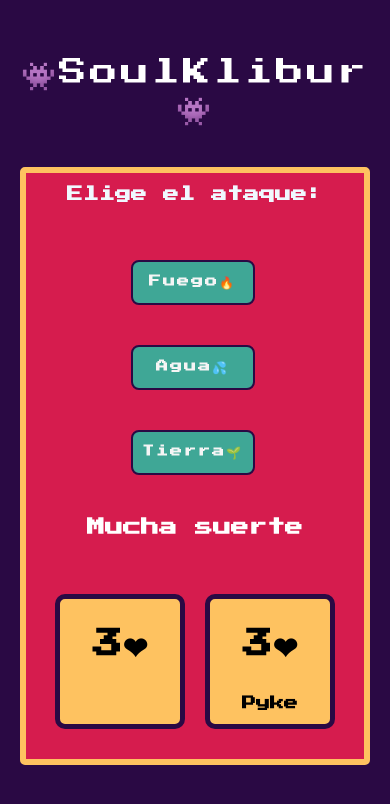
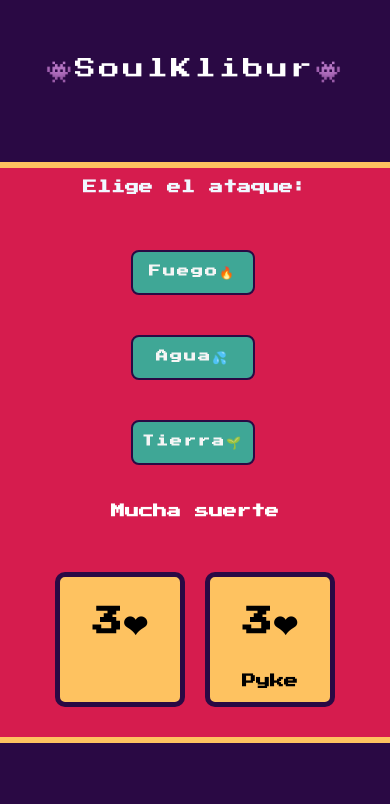
Before and after one commit to Dev-Joshua/SoulKlibur-v1, a plain HTML site: page index.html in a window 390 px wide. Both pictures are taken after a click on the button "Seleccionar". Drawn offline with Linux system fonts and the light colour scheme; a web font is replaced by a local one.

Commit message:
update diseño responsive

```diff
--- a/JavaScript/soulKlibur.js
+++ b/JavaScript/soulKlibur.js
@@ -132,11 +132,11 @@ function iniciarJuego(){
 
 //Creo la funcion de seleccionarPersonajeJugador cuando den click en botonPersonajeJugador
 function seleccionarPersonajeJugador(){
-
+  //Manipulamos esta funcion
   sectionSelectPersonaje.style.display = 'none';
   sectionSelectAtaque.style.display = 'flex';
 
-
+  //Estos input estan ligados a elementos de HTML que colocamos con JS.
   //Con .checked validamos que el input(radio) este seleccionado
   if(inputAkali.checked){            //SI! este input tiene la propiedad checked como true, entonces se ejecuta la funcion para mostrar en el HTML el personaje seleccionada
     spanPersonajeJugador.innerHTML = 'Akali';
--- a/styles.css
+++ b/styles.css
@@ -27,7 +27,7 @@ body{
   display: flex;
   flex-direction: column;
   height: 500px;
-  width: 60vh;
+  width: 70vh;
   align-items: center;
   border: 10px solid #D61C4E;
   border-radius: 5px;
@@ -35,7 +35,7 @@ body{
   margin-top: 100px;
 }
 .subtitulo{
-  font-size: 30px;
+  font-size: 22px;
   color: aliceblue;
   font-weight: bold;
   font-family: 'Press Start 2P','GraphicPixel', 'HISKYFLIPPERLOWBOLD';
@@ -142,7 +142,7 @@ button{
   align-items: center;
 }
 #resultado{
-  font-size: 18px;
+  font-size: 14px;
   font-weight: bold;
   font-family: 'Press Start 2P','GraphicPixel', 'HISKYFLIPPERHIBOLD';
 }
@@ -185,7 +185,7 @@ button{
 @media (max-width: 428px) {
   .titulo{
     color: white;
-    font-size: 28px;
+    font-size: 21px;
     font-family: 'Press Start 2P', 'Fipps', sans-serif;
     /* width: auto; */
     height: 60px;
@@ -198,7 +198,7 @@ button{
     display: flex;
     flex-direction: column;
     height: auto;
-    width: 40vh;
+    width: 48vh;
     align-items: center;
     border: 10px solid #D61C4E;
     border-radius: 5px;
@@ -206,7 +206,7 @@ button{
     margin-top: 30px;
   }
   .subtitulo{
-    font-size: 16px;
+    font-size: 14px;
     color: aliceblue;
     font-weight: bold;
     font-family: 'Press Start 2P', 'GraphicPixel', 'HISKYFLIPPERLOWBOLD';
@@ -250,7 +250,7 @@ button{
     flex-direction: column;
     align-items: center;
     height: auto;
-    width: 40vh;
+    width: 48vh;
     align-items: center;
     border: 6px solid #FEC260;
     border-radius: 5px;
@@ -286,7 +286,7 @@ button{
   gap: 20px;
  }
  #resultado{
-  font-size: 18px;
+  font-size: 14px;
  }
  #boton-reiniciar{
   font-size: 12px;
```
